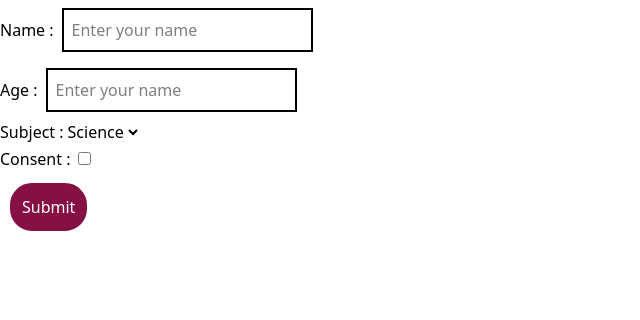
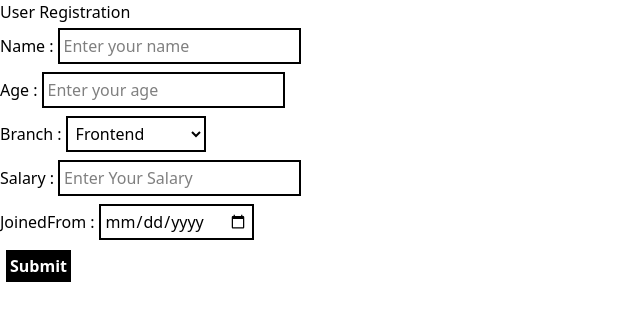
Before and after one commit to rudreshsankpal21/MERN-Journey, a React (Vite) app in the folder React-Learning/: page / in a window 1280 px wide. Shown: the top 320 px of the page, without its empty margins (0-640 px from the left). Built offline with nearby package versions, Linux system fonts and the light colour scheme.

Commit message:
Practiced How to handle form using useState

```diff
--- a/React-Learning/src/App.jsx
+++ b/React-Learning/src/App.jsx
@@ -1,9 +1,9 @@
 import "./App.css";
-import StudentRegistrationForm from "./components/StudentRegistrationForm";
+import UserRegistrationForm from "./components/UserRegistrationForm";
 const App = () => {
   return (
     <>
-      <StudentRegistrationForm />
+      <UserRegistrationForm />
     </>
   );
 };
--- /dev/null
+++ b/React-Learning/src/components/UserRegistrationForm.jsx
@@ -0,0 +1,109 @@
+import React, { useState } from "react";
+const UserRegistrationForm = () => {
+  // Handling states
+  const [name, setName] = useState("");
+  const [age, setAge] = useState("");
+  const [branch, setBranch] = useState("");
+  const [salary, setSalary] = useState("");
+  const [joinedFrom, setJoinedFrom] = useState("");
+
+  //   Handling User Inputs
+  const handleUserName = (e) => {
+    setName(e.target.value);
+  };
+  const handleUserAge = (e) => {
+    setAge(e.target.value);
+  };
+  const handleUserBranch = (e) => {
+    setBranch(e.target.value);
+  };
+  const handleUserSalary = (e) => {
+    setSalary(e.target.value);
+  };
+  const handleUserJoinedFrom = (e) => {
+    setJoinedFrom(e.target.value);
+  };
+
+  // Handling submit
+  const handleSubmit = (e) => {
+    e.preventDefault();
+    console.log({ name, age, branch, salary, joinedFrom });
+  };
+  return (
+    <div>
+      <h1>User Registration</h1>
+      <div>
+        <form onSubmit={handleSubmit}>
+          <div>
+            <label> Name :</label>
+            <input
+              className="border-2 p-1 m-1"
+              type="text"
+              placeholder="Enter your name"
+              value={name}
+              onChange={handleUserName}
+            />
+          </div>
+
+          <div>
+            <label>Age :</label>
+            <input
+              className="border-2 p-1 m-1"
+              type="number"
+              placeholder="Enter your age"
+              value={age}
+              onChange={handleUserAge}
+            />
+          </div>
+
+          <div>
+            <label>Branch :</label>
+            <select
+              value={branch}
+              onChange={handleUserBranch}
+              className="border-2 p-1 m-1"
+            >
+              <option value="Frontend">Frontend</option>
+              <option value="Backend">Backend</option>
+              <option value="Full-Stack">Full-Stack</option>
+              <option value="AI-ML">AI-ML</option>
+              <option value="App Dev">App Dev</option>
+              <option value="Cyber Security">Cyber Security</option>
+            </select>
+          </div>
+
+          <div>
+            <label>Salary :</label>
+            <input
+              className="border-2 p-1 m-1"
+              type="number"
+              placeholder="Enter Your Salary"
+              value={salary}
+              onChange={handleUserSalary}
+            />
+          </div>
+
+          <div>
+            <label>JoinedFrom :</label>
+            <input
+              className="border-2 p-1 m-1"
+              type="date"
+              value={joinedFrom}
+              onChange={handleUserJoinedFrom}
+            />
+          </div>
+          <div>
+            <button
+              type="submit"
+              className="border-2 p-1 m-1 bg-black text-white font-bold"
+            >
+              Submit
+            </button>
+          </div>
+        </form>
+      </div>
+    </div>
+  );
+};
+
+export default UserRegistrationForm;
```
Also changed, not shown: React-Learning/FormHandlingPractice.txt (added).
